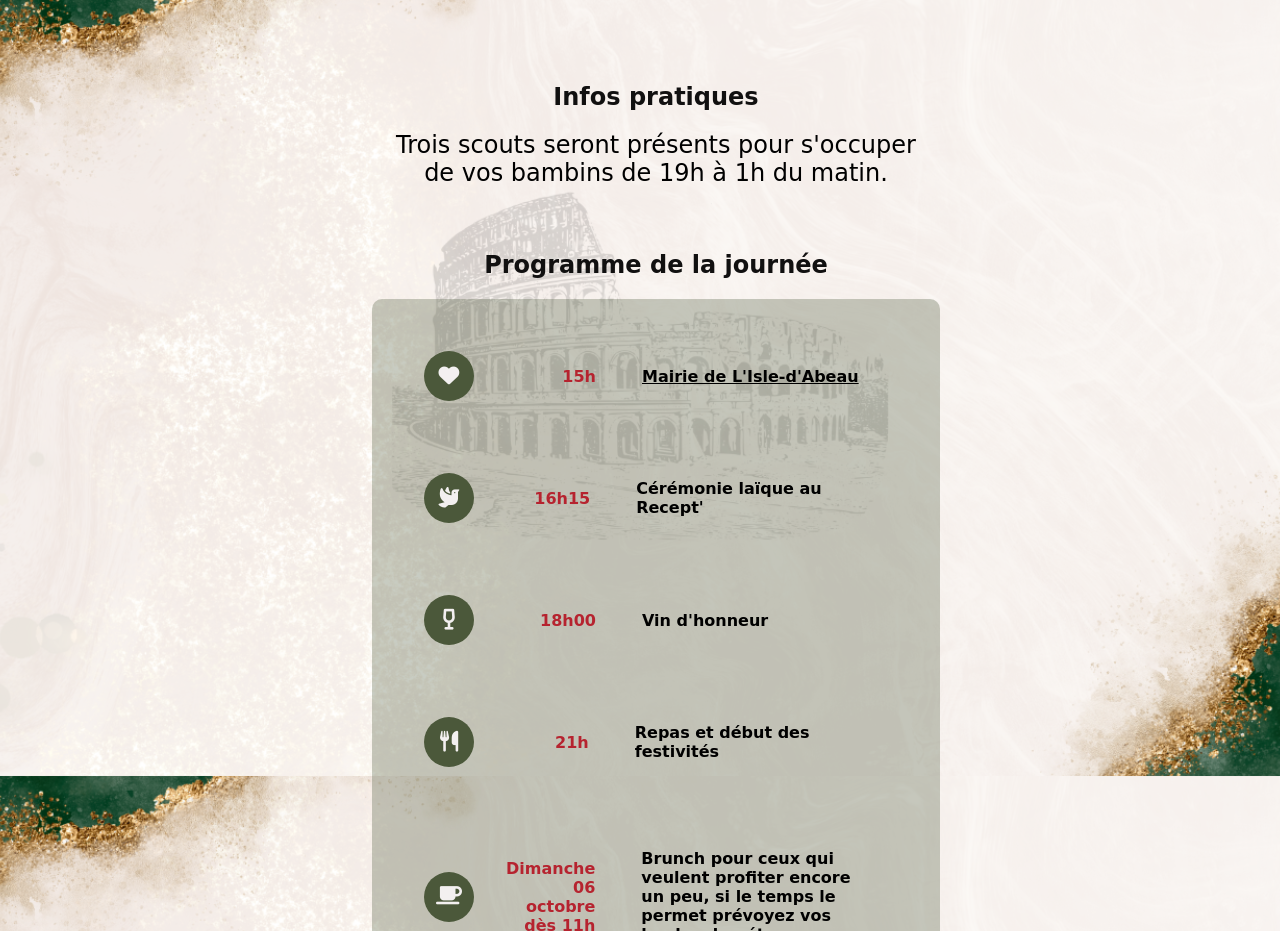
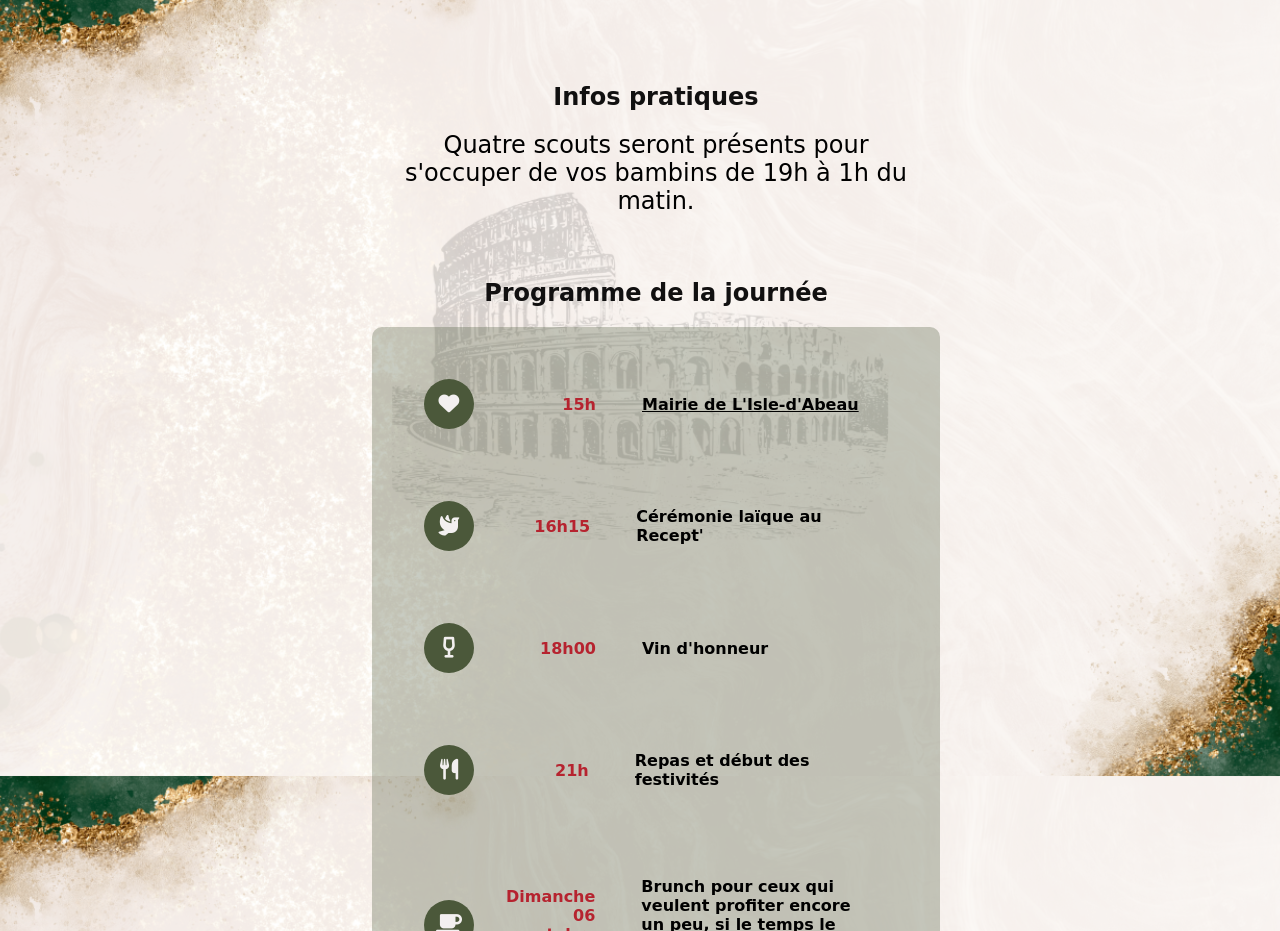
Before and after one commit to Saboodev/wedding, a website: page index.html in a window 1280 px wide. Shown: the part 840-1771 px from the top of the page. Drawn offline with Linux system fonts and the light colour scheme; a web font is replaced by a local one.

Commit message:
correction scouts

```diff
--- a/index.html
+++ b/index.html
@@ -68,7 +68,7 @@
         <section id="infos">
             <div id="info">
                 <h2>Infos pratiques</h2>
-                <p>Trois scouts seront présents pour s'occuper de vos bambins de 19h à 1h du matin.</p>
+                <p>Quatre scouts seront présents pour s'occuper de vos bambins de 19h à 1h du matin.</p>
             </div>
             <h2>Programme de la journée</h2>
                 <div class="timeline">
```
